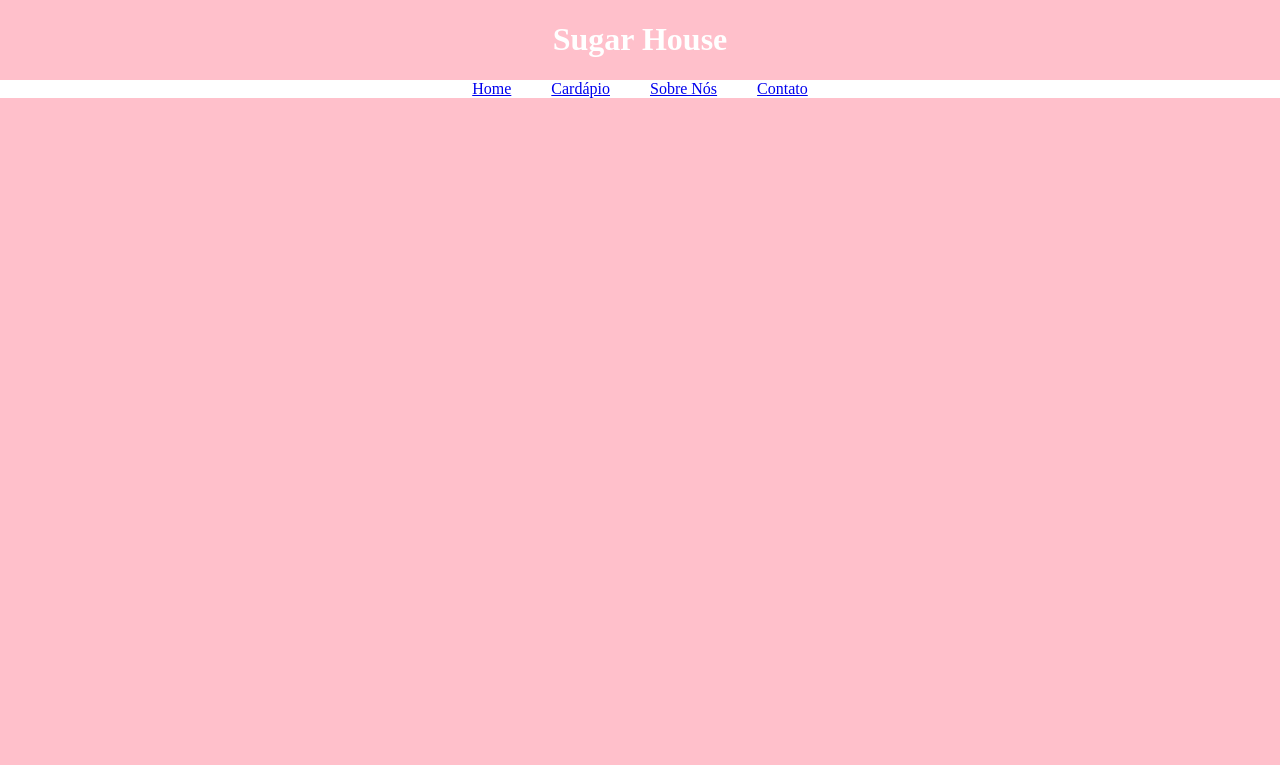
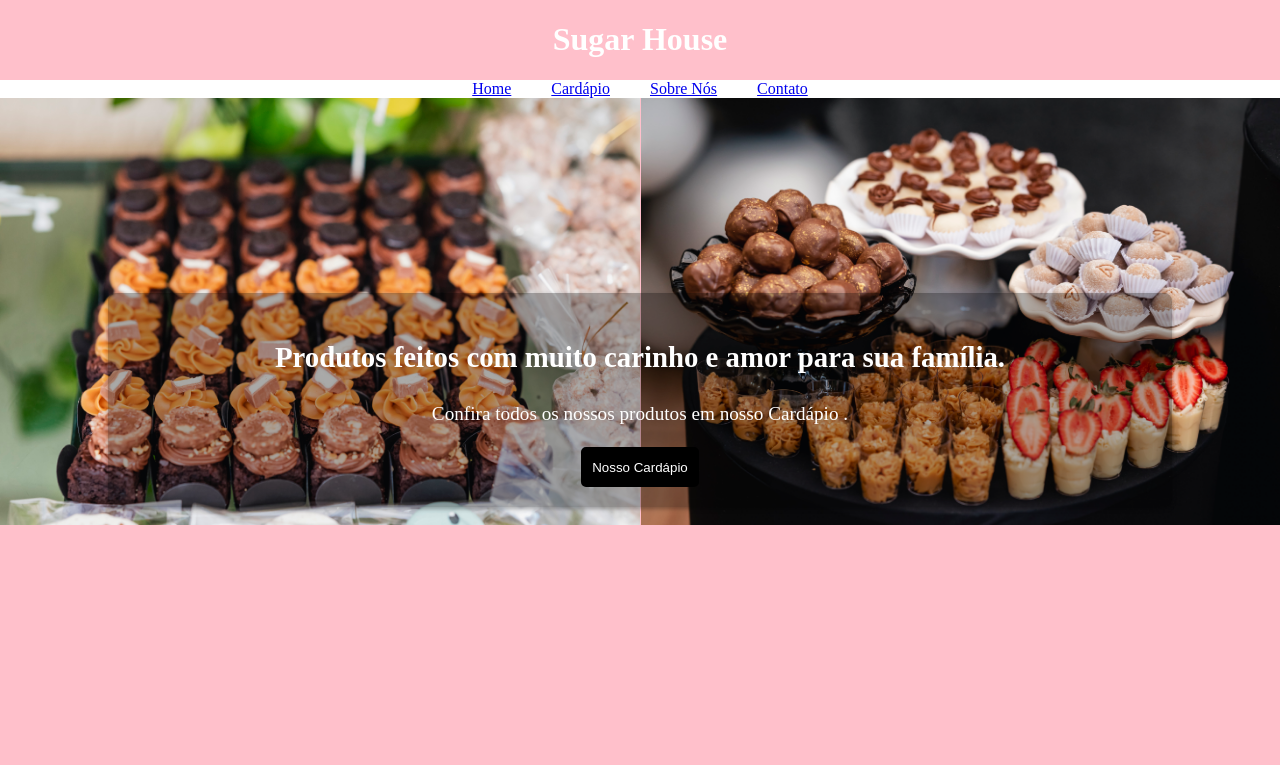
Before and after one commit to PedroNunesBH/sugar_house_app, a Django app: page / in a window 1280 px wide. Shown: the top 765 px of the page. Run offline with Django 5.2, Linux system fonts and the light colour scheme.

Commit message:
style: update home page layout and design

```diff
--- a/confectionery/templates/about_us.html
+++ b/confectionery/templates/about_us.html
@@ -4,12 +4,14 @@
 
 {% block styles %}
     <link rel="stylesheet" type="text/css" href="{% static 'css/base.css' %}">
-    <link rel="stylesheet" type="text/css" href="{% static 'about_us.css' %}">
+    <link rel="stylesheet" type="text/css" href="{% static 'css/about_us.css' %}">
 {% endblock %}
 
 {% block content %}
+    <div class="h2-about-us">
+        <p><h2 class="h2-title">A Doce Jornada da Sugar House: Uma História de Paixão e Talento</h2></p>
+    </div>
     <div class="main-div-about-us">
-        <h2 class="h2-title">A Doce Jornada da Sugar House: Uma História de Paixão e Talento</h2>
         <p>Em 2020, uma nova estrela brilhava no cenário da confeitaria de Belo Horizonte, Minas Gerais.
             Esse brilho vinha de uma pequena, mas encantadora, confeitaria chamada Sugar House, criada por
             Julia Ludimila Siqueira Silva. A história da Sugar House é uma ode à paixão e ao talento por doces
--- a/confectionery/templates/index.html
+++ b/confectionery/templates/index.html
@@ -2,5 +2,19 @@
 
 {% load static %}
 
+{% block styles %}
+    <link rel="stylesheet" type="text/css" href="{% static 'css/base.css' %}">
+    <link rel="stylesheet" type="text/css" href="{% static 'css/index.css' %}">
+{% endblock %}
+
 {% block content %}
+    <div class="index-welcome-imgs">
+        <img src="../../static/images/brigadeiros.jpg" class="brigadeiros-img" alt="Descrição da Imagem">
+        <img src="../../static/images/festas.jpg" class="brigadeiros-img" alt="Descrição da Imagem">
+        <div class="welcome-text">
+            <h2>Produtos feitos com muito carinho e amor para sua família.</h2>
+            <p>Confira todos os nossos produtos em nosso Cardápio .</p>
+            <button type="submit" class="btn-index">Nosso Cardápio</button>
+        </div>
+    </div>
 {% endblock %}
--- a/confectionery/views.py
+++ b/confectionery/views.py
@@ -3,7 +3,7 @@ from django.views.generic import TemplateView, FormView
 from .forms import ContactForm
 
 class HomeView(TemplateView):
-    template_name = "base.html"
+    template_name = "index.html"
 
 
 class AboutUsView(TemplateView):
--- /dev/null
+++ b/static/css/index.css
@@ -0,0 +1,35 @@
+.brigadeiros-img {
+    width: 100%;
+    height: auto; /* Mantém a proporção da imagem */
+    display: block; /* Remove o espaçamento embaixo da imagem */
+}
+
+.index-welcome-imgs {
+    display: grid;
+    grid-template-columns: 1fr 1fr;
+    gap: 1px;
+}
+
+.welcome-text {
+    position: absolute;
+    top: 50%;
+    left: 50%;
+    transform: translate(-50%, -50%);
+    color: white; /* Cor do texto */
+    background: rgba(0, 0, 0, 0.3); /* Fundo com opacidade mais baixa */
+    padding: 20px;
+    border-radius: 8px; /* Opcional: arredondar os cantos do fundo */
+    text-align: center;
+    width: 80%; /* Ajuste conforme necessário */
+    font-size: 1.2em; /* Ajusta o tamanho da fonte para melhorar a legibilidade */
+    line-height: 1.4; /* Melhora a legibilidade com espaçamento entre linhas */
+    box-shadow: 0 2px 4px rgba(0, 0, 0, 0.3); /* Sombra mais leve para não destacar tanto */
+}
+
+.btn-index {
+    background-color: black;
+    color: white;
+    border: 5px solid black;
+    border-radius: 5px;
+    height: 40px;
+}
```
Also changed, not shown: confectionery/templates/contact.html (+7 -9 lines), static/css/about_us.css (+4 -4 lines), static/images/brigadeiros.jpg (added), static/images/festas.jpg (added).
